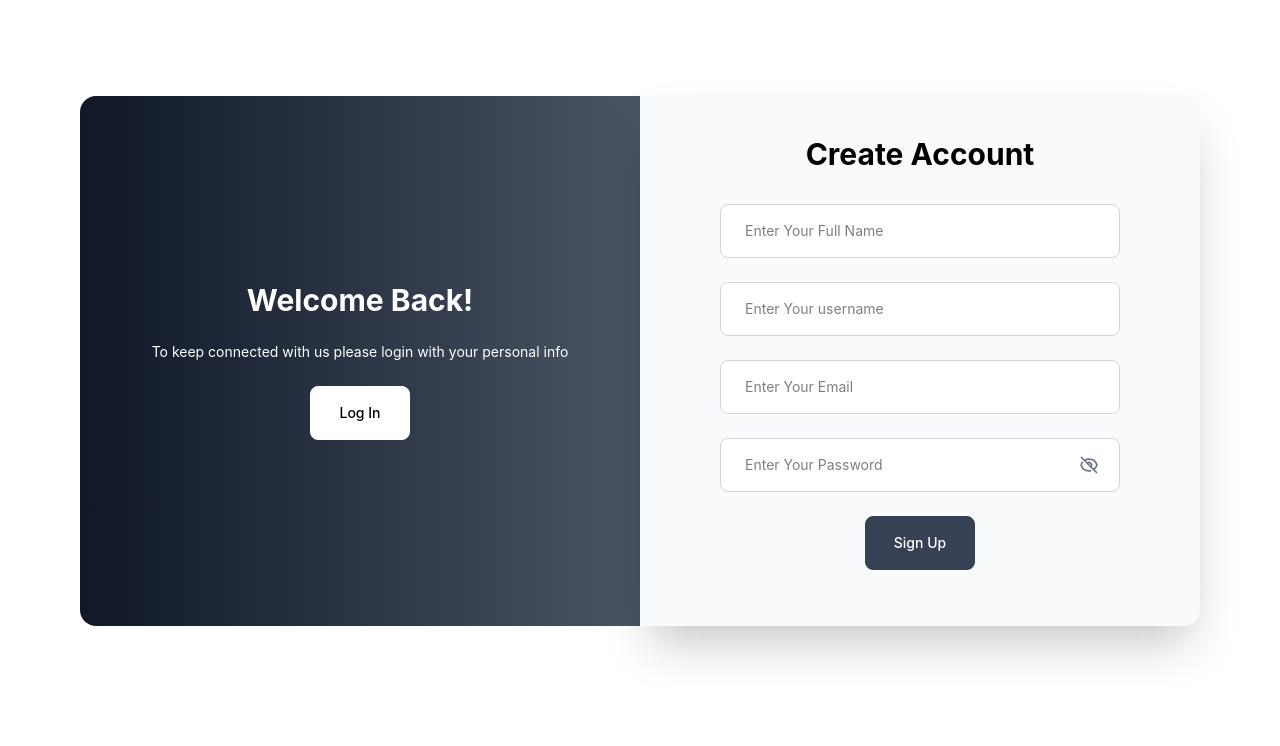
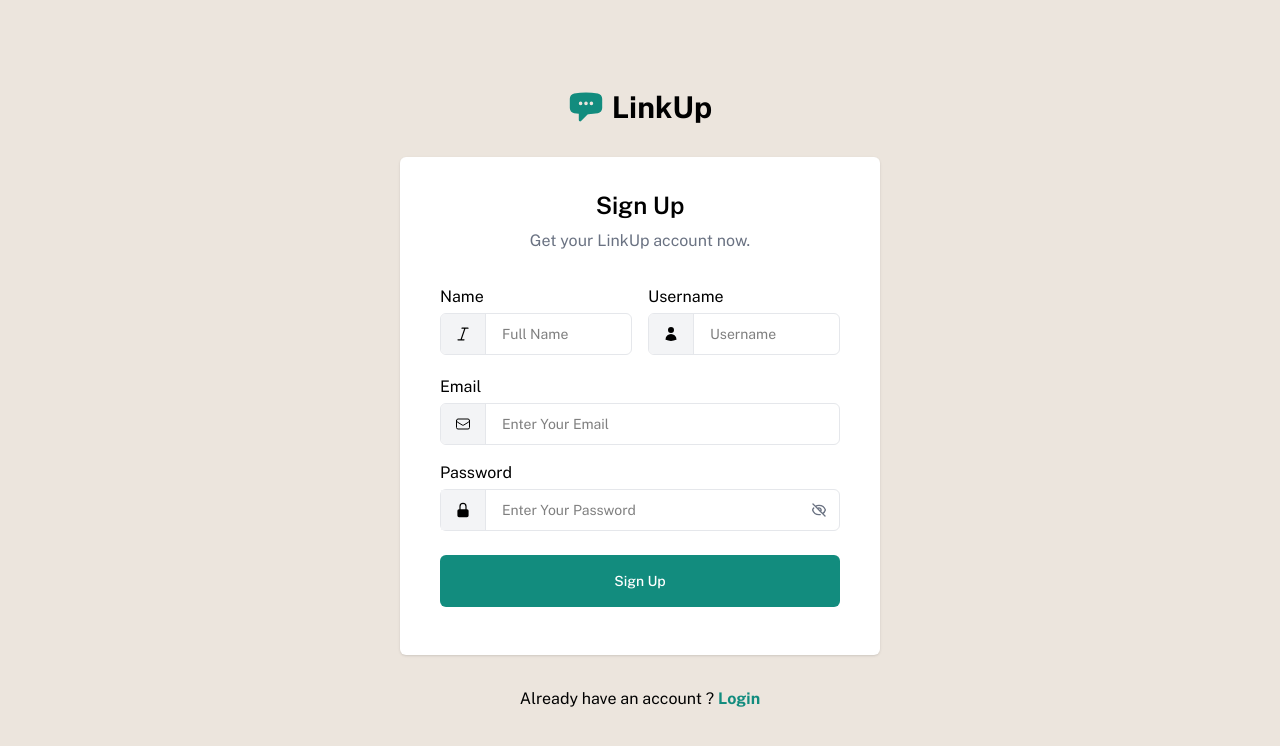
Before and after one commit to aditya5259kumar/fullstack-chat-app, a React app in the folder frontend/: page /signup in a window 1280 px wide. Shown: the top 746 px of the page. Built offline with nearby package versions, Linux system fonts and the light colour scheme; the HTML template or start-up script is replaced by a standard one.

Commit message:
designed signup and login page for my website.

```diff
--- a/frontend/src/index.css
+++ b/frontend/src/index.css
@@ -1 +1,15 @@
+@import url("https://fonts.googleapis.com/css2?family=Public+Sans:ital,wght@0,100..900;1,100..900&display=swap");
 @import "tailwindcss";
+
+:root {
+  --wa-green-primary: #25d366;
+  --wa-green-dark: #075e54;
+  --wa-green-secondary: #128c7e;
+  --wa-bg-chat: #ece5dd;
+  --wa-msg-out: #dcf8c6;
+  --wa-blue-accent: #34b7f1;
+}
+
+* {
+  font-family: "Public Sans", sans-serif;
+}
--- a/frontend/src/pages/LogIn.jsx
+++ b/frontend/src/pages/LogIn.jsx
@@ -1,5 +1,11 @@
 import { useState } from "react";
 import { HiOutlineEye, HiOutlineEyeOff } from "react-icons/hi";
+import {
+  HiMiniChatBubbleLeftEllipsis,
+  HiOutlineEnvelope,
+  HiMiniLockClosed,
+} from "react-icons/hi2";
+
 import { Link, useNavigate } from "react-router";
 import { useDispatch, useSelector } from "react-redux";
 import { userLogin } from "../redux/slices/authSlice";
@@ -58,55 +64,69 @@ const LogIn = () => {
   }
 
   return (
-    <div className="">
-      <div className="container px-8 md:px-20 py-4 mx-auto my-20">
-        <div className="grid grid-cols-1 md:grid-cols-2">
-          <div className="rounded-t-xl md:rounded-l-2xl md:rounded-none py-10 flex items-center justify-center flex-col bg-linear-to-r from-gray-900 to-gray-600 text-white">
-            <h1 className="text-3xl font-bold">Hello Friend!</h1>
-            <p className="py-6 px-10 text-center text-sm">
-              Enter your personal details and start journey with us
-            </p>
-            <Link to="/signup">
-              <button className="bg-white text-black border border-white hover:bg-transparent hover:text-white px-7 py-4 rounded-lg text-sm font-medium transition-all ease-in-out">
-                Sign Up
-              </button>
-            </Link>
+    <div className="bg-(--wa-bg-chat) min-h-screen flex items-center justify-center">
+      <div className="container w-full max-w-md md:max-w-md lg:max-w-lg mx-auto flex flex-col px-4">
+        <div className="flex items-center gap-2 justify-center mb-8">
+          <span className="text-4xl text-(--wa-green-secondary)">
+            <HiMiniChatBubbleLeftEllipsis />
+          </span>
+          <h4 className="text-3xl font-bold">LinkUp</h4>
         </div>
 
-          <div className="bg-gray-50 rounded-b-xl md:rounded-r-2xl md:rounded-none py-10 shadow-2xl text-center">
-            <h1 className="text-3xl font-bold">Log In</h1>
+        <div className="px-6 md:px-8 lg:px-10 shadow-sm bg-white rounded-md py-8 text-center">
+          <h1 className="text-2xl font-semibold mb-2">Log In</h1>
+          <p className="mb-8 text-gray-500">
+            Login to your LinkUp account now.
+          </p>
 
           <form action="" onSubmit={submitHandler}>
-              <div className="px-10 md:px-8 lg:px-20 mt-8">
-                {error.email && (
-                  <p className="mb-1.5 ml-1 text-xs text-red-700 text-start">
-                    {error.email}
-                  </p>
-                )}
+            <div className="mb-4">
+              <p className="text-start mb-1 ">Email</p>
+              <div className="flex items-center border text-sm border-gray-200 rounded-md overflow-hidden">
+                <span className="bg-gray-100 px-3.5 py-3 text-base border-r border-gray-200">
+                  <HiOutlineEnvelope />
+                </span>
                 <input
                   type="text"
                   name="email"
                   value={formData.email}
                   onChange={handleOnChange}
                   placeholder="Enter Your Email"
-                  className="bg-white border text-sm border-gray-300  w-full px-6 py-4 focus:border-gray-600 focus:outline-none rounded-lg mb-6 "
+                  className="text-sm w-full px-4 py-2.5 focus:border-none focus:outline-none "
                 />
-                {error.password && (
-                  <p className="mb-1.5 ml-1 text-xs text-red-700 text-start">
-                    {error.password}
+              </div>
+              {error.email && (
+                <p className="mt-1 ml-1 text-xs text-red-700 text-start">
+                  {error.email}
                 </p>
               )}
-                <div className="bg-white flex w-full items-center justify-center border border-gray-300 focus-within:border-gray-600 rounded-lg mb-6">
+            </div>
+
+            <div className="mb-6">
+              <div className="flex justify-between mb-1">
+                <p className="text-start">Password</p>
+                <a
+                  href=""
+                  className="block font-semibold text-(--wa-green-secondary)"
+                >
+                  Forgot Password
+                </a>
+              </div>
+              <div className=" flex w-full items-center border border-gray-200 rounded-md">
+                <span className="bg-gray-100 px-3.5 p-3 text-base border-r border-gray-200">
+                  <HiMiniLockClosed />
+                </span>
+                <div className="flex items-center w-full">
                   <input
                     type={passwordShow ? "text" : "password"}
                     name="password"
                     value={formData.password}
                     onChange={handleOnChange}
                     placeholder="Enter Your Password"
-                    className="text-sm w-full pl-6 py-4 focus:outline-none "
+                    className="text-sm w-full pl-4 py-2.5 focus:outline-none "
                   />
                   <span
-                    className="text-xl text-gray-500 mx-5"
+                    className="text-md text-gray-500 py-2.5 px-3"
                     onClick={handleShowPassword}
                   >
                     {passwordShow ? (
@@ -117,22 +137,30 @@ const LogIn = () => {
                   </span>
                 </div>
               </div>
+              {error.password && (
+                <p className="mt-1 ml-1 text-xs text-red-700 text-start">
+                  {error.password}
+                </p>
+              )}
+            </div>
 
             {authError && (
-                <p className="text-sm text-center text-red-700 mb-4">
+              <p className="text-sm py-3 border border-red-700 rounded-md bg-red-100 text-center text-red-700 mb-4">
                 {authError}
               </p>
             )}
 
-              <button className="mb-4 bg-gray-700 border border-gray-700 hover:bg-transparent text-white hover:text-black px-7 py-4 rounded-lg text-sm font-medium transition-all ease-in-out">
+            <button className="w-full mb-4 bg-(--wa-green-secondary) border-(--wa-green-dark) hover:bg-(--wa-green-dark) text-white py-4 rounded-md text-sm font-medium transition-all ease-in-out">
               {loading ? "Loading..." : "Log In"}
             </button>
           </form>
-            <a href="" className="block">
-              Forgot Password
-            </a>
         </div>
-        </div>
+        <p className="mt-8 text-center">
+          Don't have an account ?{" "}
+          <Link to="/signup" className="text-(--wa-green-secondary) font-bold">
+            Signin
+          </Link>
+        </p>
       </div>
     </div>
   );
--- a/frontend/src/pages/SignUp.jsx
+++ b/frontend/src/pages/SignUp.jsx
@@ -1,5 +1,12 @@
 import React, { useState } from "react";
 import { HiOutlineEye, HiOutlineEyeOff } from "react-icons/hi";
+import {
+  HiMiniChatBubbleLeftEllipsis,
+  HiOutlineEnvelope,
+  HiMiniLockClosed,
+  HiUser,
+  HiMiniItalic,
+} from "react-icons/hi2";
 import { Link, useNavigate } from "react-router";
 import { userSignUp } from "../redux/slices/authSlice";
 import { useDispatch, useSelector } from "react-redux";
@@ -79,81 +86,107 @@ const SignUp = () => {
   }
 
   return (
-    <div className="">
-      <div className="container px-8 md:px-20 py-4 mx-auto my-20">
-        <div className="grid grid-cols-1 md:grid-cols-2">
-          <div className="rounded-t-xl md:rounded-l-2xl md:rounded-none py-10 flex items-center justify-center flex-col bg-linear-to-r from-gray-900 to-gray-600 text-white">
-            <h1 className="text-3xl font-bold">Welcome Back!</h1>
-            <p className="py-6 px-10 text-center text-sm">
-              To keep connected with us please login with your personal info
-            </p>
-            <Link to="/login">
-              <button className="bg-white text-black border border-white hover:bg-transparent hover:text-white px-7 py-4 rounded-lg text-sm font-medium transition-all ease-in-out">
-                Log In
-              </button>
-            </Link>
+    <div className="bg-(--wa-bg-chat) min-h-screen flex items-center justify-center">
+      <div className="container w-full max-w-md md:max-w-md lg:max-w-lg mx-auto flex flex-col px-4">
+        <div className="flex items-center gap-2 justify-center mb-8">
+          <span className="text-4xl text-(--wa-green-secondary)">
+            <HiMiniChatBubbleLeftEllipsis />
+          </span>
+          <h4 className="text-3xl font-bold">LinkUp</h4>
         </div>
 
-          <div className="bg-gray-50 rounded-b-xl md:rounded-r-2xl md:rounded-none py-10 shadow-2xl text-center">
-            <h1 className="text-3xl font-bold">Create Account</h1>
+        <div className="px-6 md:px-8 lg:px-10 shadow-sm bg-white rounded-md py-8 text-center">
+          <h1 className="text-2xl font-semibold mb-2">Sign Up</h1>
+          <p className="mb-8 text-gray-500">Get your LinkUp account now.</p>
 
           <form action="" onSubmit={submitHandler}>
-              <div className="px-10 md:px-8 lg:px-20 mt-8">
-                {error.name && (
-                  <p className="mb-1.5 ml-1 text-xs text-red-700 text-start">
-                    {error.name}
-                  </p>
-                )}
+            <div className="mb-4">
+              <div className="flex gap-4 items-start">
+                <div className="mb-1">
+                  <p className="text-start mb-1">Name</p>
+                  <div className="flex items-center border text-sm border-gray-200 rounded-md overflow-hidden">
+                    <span className="bg-gray-100 px-3.5 py-3 text-base border-r border-gray-200">
+                      <HiMiniItalic />
+                    </span>
                     <input
                       type="text"
                       name="name"
                       value={formData.name}
                       onChange={handleOnChange}
-                  placeholder="Enter Your Full Name"
-                  className=" bg-white border text-sm border-gray-300 w-full px-6 py-4 focus:border-gray-600 focus:outline-none rounded-lg mb-6 "
+                      placeholder="Full Name"
+                      className="text-sm w-full px-4 py-2.5 focus:border-none focus:outline-none "
                     />
-                {error.username && (
-                  <p className="mb-1.5 ml-1 text-xs text-red-700 text-start">
-                    {error.username}
-                  </p>
-                )}
+                  </div>
+                </div>
+
+                <div className="mb-1">
+                  <p className="text-start mb-1">Username</p>
+                  <div className="flex items-center border text-sm border-gray-200 rounded-md overflow-hidden">
+                    <span className="bg-gray-100 px-3.5 py-3 text-base border-r border-gray-200">
+                      <HiUser />
+                    </span>
                     <input
                       type="text"
                       name="username"
                       value={formData.username}
                       onChange={handleOnChange}
-                  placeholder="Enter Your username"
-                  className=" bg-white border text-sm border-gray-300 w-full px-6 py-4 focus:border-gray-600 focus:outline-none rounded-lg mb-6 "
+                      placeholder="Username"
+                      className="text-sm w-full px-4 py-2.5 focus:border-none focus:outline-none "
                     />
-                {error.email && (
-                  <p className="mb-1.5 ml-1 text-xs text-red-700 text-start">
-                    {error.email}
+                  </div>
+                </div>
+              </div>
+              {error.name && (
+                <p className="ml-1 text-xs text-red-700 text-start">
+                  {error.name}
                 </p>
               )}
+              {error.username && (
+                <p className="ml-1 text-xs text-red-700 text-start">
+                  {error.username}
+                </p>
+              )}
+            </div>
+
+            <div className="mb-4">
+              <p className="text-start mb-1 ">Email</p>
+              <div className="flex items-center border text-sm border-gray-200 rounded-md overflow-hidden">
+                <span className="bg-gray-100 px-3.5 py-3 text-base border-r border-gray-200">
+                  <HiOutlineEnvelope />
+                </span>
                 <input
                   type="text"
                   name="email"
                   value={formData.email}
                   onChange={handleOnChange}
                   placeholder="Enter Your Email"
-                  className=" bg-white border text-sm border-gray-300 w-full px-6 py-4 focus:border-gray-600 focus:outline-none rounded-lg mb-6 "
+                  className="text-sm w-full px-4 py-2.5 focus:border-none focus:outline-none "
                 />
-                {error.password && (
-                  <p className="mb-1.5 ml-1 text-xs text-red-700 text-start">
-                    {error.password}
+              </div>
+              {error.email && (
+                <p className="mt-1 ml-1 text-xs text-red-700 text-start">
+                  {error.email}
                 </p>
               )}
-                <div className=" bg-white flex w-full items-center justify-center border border-gray-300 focus-within:border-gray-600 rounded-lg mb-6">
+            </div>
+
+            <div className="mb-6">
+              <p className="text-start mb-1">Password</p>
+              <div className=" flex w-full items-center border border-gray-200 rounded-md">
+                <span className="bg-gray-100 px-3.5 p-3 text-base border-r border-gray-200">
+                  <HiMiniLockClosed />
+                </span>
+                <div className="flex items-center w-full">
                   <input
                     type={passwordShow ? "text" : "password"}
                     name="password"
                     value={formData.password}
                     onChange={handleOnChange}
                     placeholder="Enter Your Password"
-                    className="text-sm w-full pl-6 py-4 focus:outline-none "
+                    className="text-sm w-full pl-4 py-2.5 focus:outline-none "
                   />
                   <span
-                    className="text-xl text-gray-500 mx-5"
+                    className="text-md text-gray-500 py-2.5 px-3"
                     onClick={handleShowPassword}
                   >
                     {passwordShow ? (
@@ -164,18 +197,29 @@ const SignUp = () => {
                   </span>
                 </div>
               </div>
+              {error.password && (
+                <p className="mt-1 ml-1 text-xs text-red-700 text-start">
+                  {error.password}
+                </p>
+              )}
+            </div>
 
             {authError && (
-                <p className="text-sm text-center text-red-700 mb-4">
+              <p className="text-sm py-3 border border-red-700 rounded-md bg-red-100 text-center text-red-700 mb-4">
                 {authError}
               </p>
             )}
-              <button className="mb-4 bg-gray-700 border border-gray-700 hover:bg-transparent text-white hover:text-black px-7 py-4 rounded-lg text-sm font-medium transition-all ease-in-out">
+            <button className="w-full mb-4 bg-(--wa-green-secondary) border-(--wa-green-dark) hover:bg-(--wa-green-dark) text-white py-4 rounded-md text-sm font-medium transition-all ease-in-out">
               {loading ? "Loading..." : "Sign Up"}
             </button>
           </form>
         </div>
-        </div>
+        <p className="mt-8 text-center">
+          Already have an account ?{" "}
+          <Link to="/login" className="text-(--wa-green-secondary) font-bold">
+            Login
+          </Link>
+        </p>
       </div>
     </div>
   );
```
Lines whose indentation alone changed are shown as unchanged.
